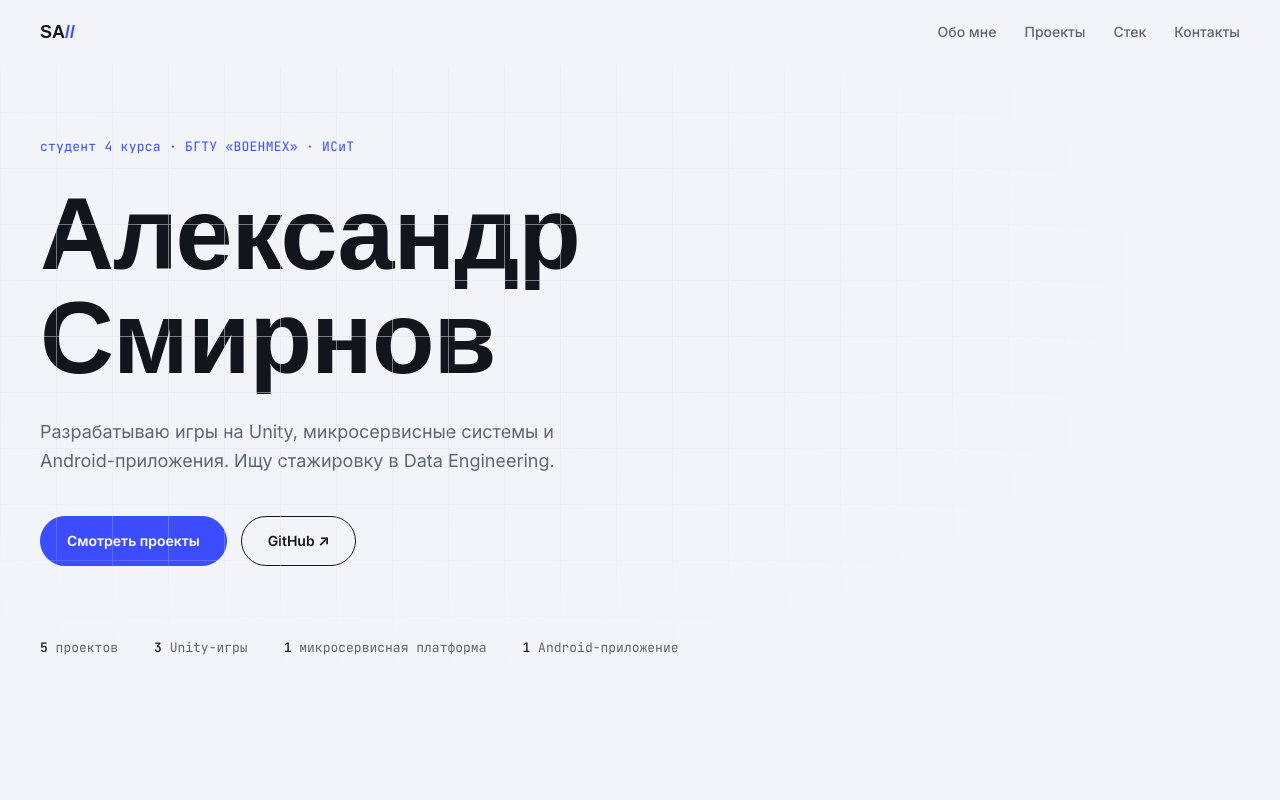
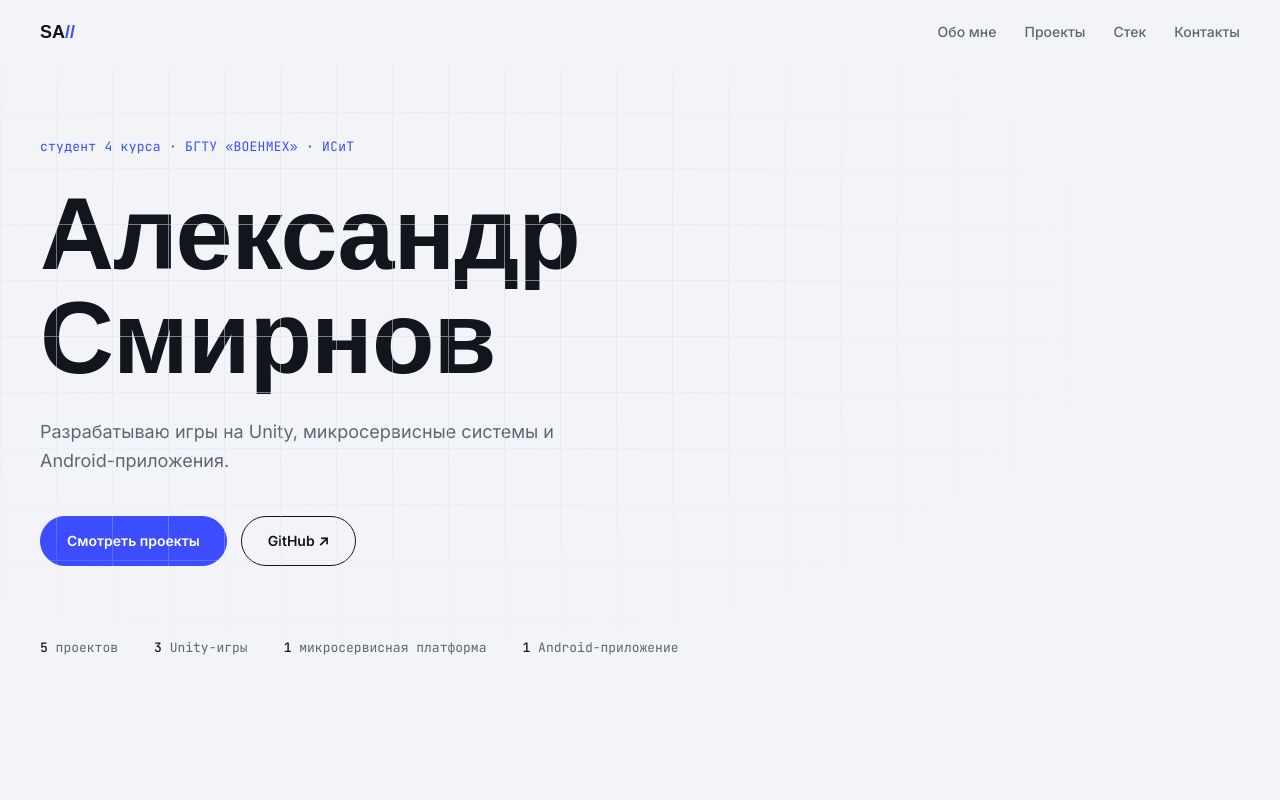
Before and after one commit to r3akt1v/r3akt1v.github.io, a plain HTML site: page index.html in a window 1280 px wide. Shown: the top 800 px of the page. Drawn offline with Linux system fonts and the light colour scheme; a web font is replaced by a local one.

Commit message:
Update hero subtitle

```diff
--- a/index.html
+++ b/index.html
@@ -33,7 +33,7 @@
     </h1>
     <p class="hero__sub">
       Разрабатываю игры на Unity, микросервисные системы
-      и Android-приложения. Ищу стажировку в Data Engineering.
+      и Android-приложения.
     </p>
     <div class="hero__actions">
       <a class="btn btn--primary" href="#projects">Смотреть проекты</a>
```
Also changed, not shown: 1 other file.
